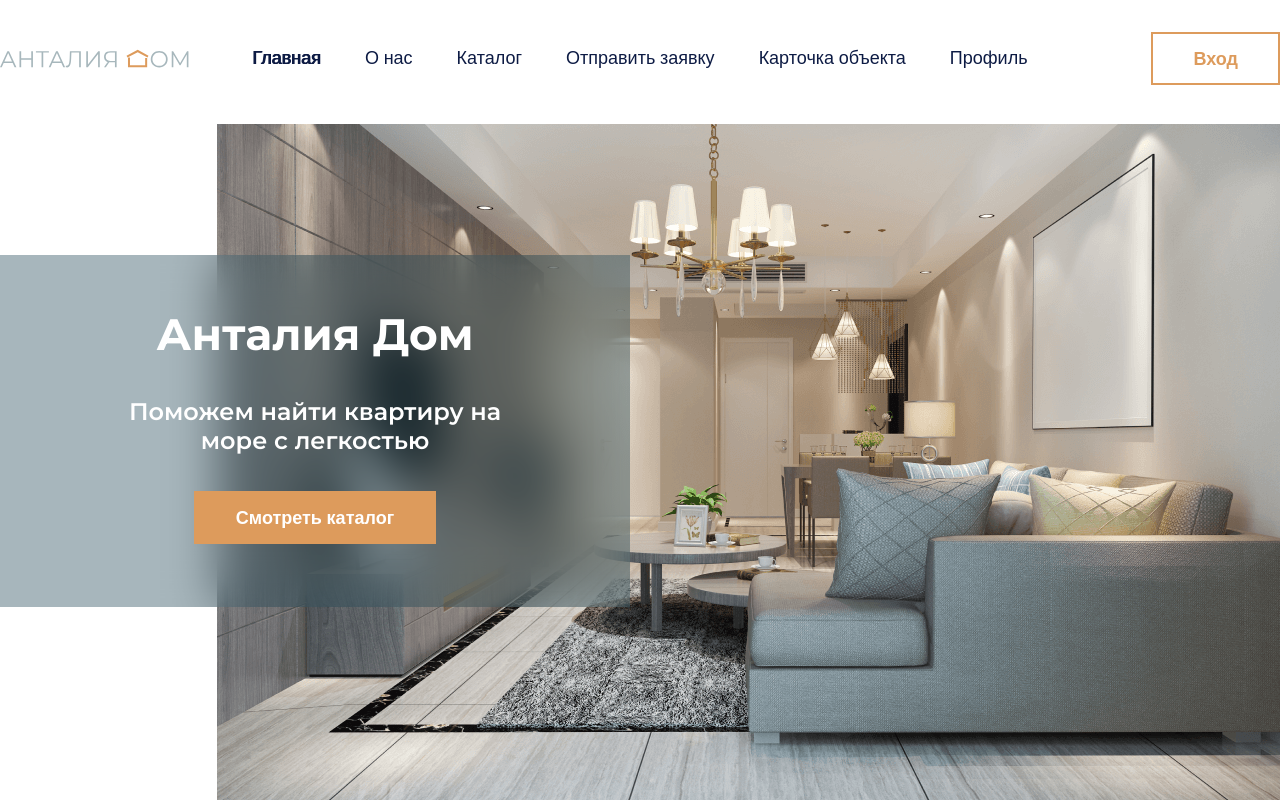
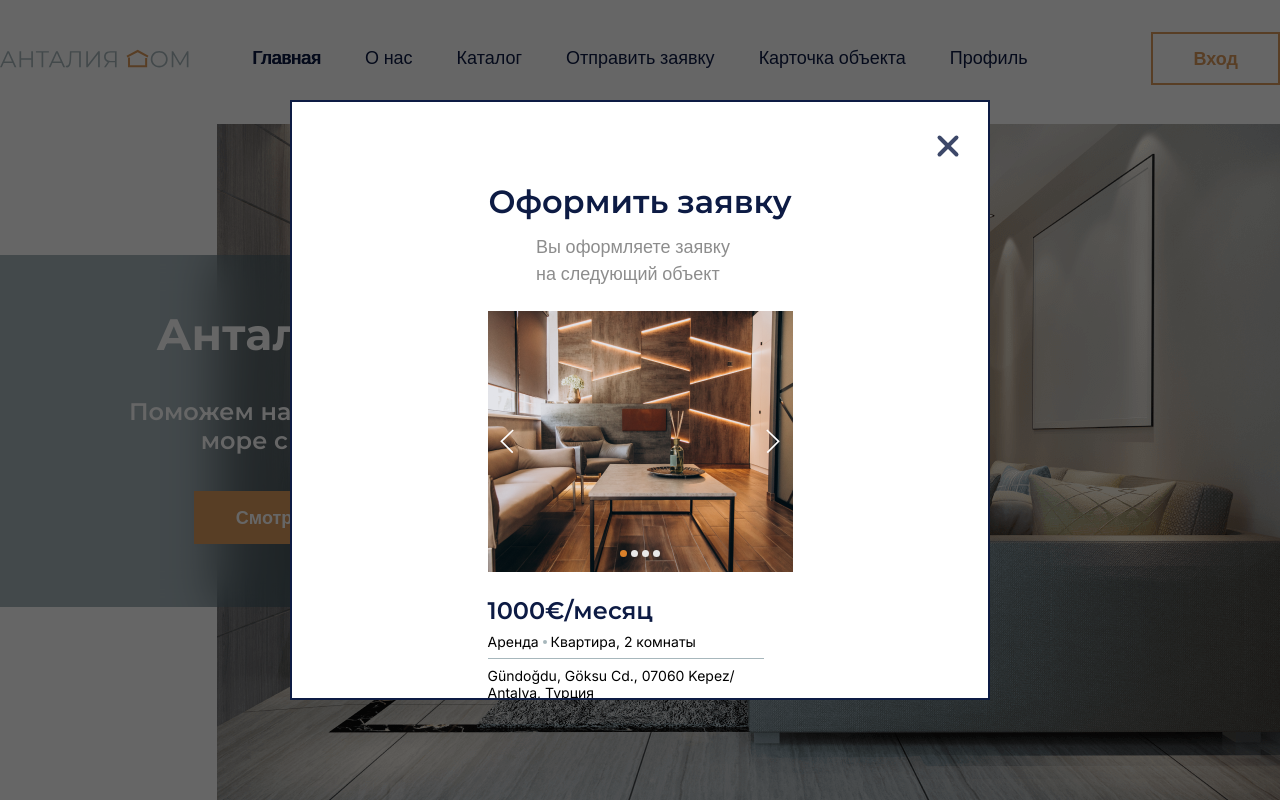
Before and after one commit to antaliadom-team/frontend, a React (Create React App) app: page / in a window 1280 px wide. Shown: the top 800 px of the page. Built offline with nearby package versions, Linux system fonts and the light colour scheme.

Commit message:
написал хук для валидации

```diff
--- a/src/components/app/app.jsx
+++ b/src/components/app/app.jsx
@@ -9,7 +9,7 @@ import Modal from "../modal/modal";
 import ObjectForm from "../forms/object-form";
 
 const App = () => {
-  const [modal, setModal] = useState(false);
+  const [modal, setModal] = useState(true);
 
   const modalClose = () => {
     setModal(false);
@@ -18,7 +18,9 @@ const App = () => {
   if (modal) {
     const x = window.scrollX;
     const y = window.scrollY;
-    window.onscroll = () => {window.scrollTo(x, y)}
+    window.onscroll = () => {
+      window.scrollTo(x, y);
+    };
   } else {
     window.onscroll = () => {};
   }
--- /dev/null
+++ b/src/components/hooks/formValidation.jsx
@@ -0,0 +1,32 @@
+import { useState } from "react";
+import { regularEmail } from "../../services/consts";
+
+export function useFormValidation() {
+  const [values, setValues] = useState({});
+  const [errors, setErrors] = useState({});
+  const [isValid, setIsValid] = useState(false);
+
+  function handleChange(e) {
+    const { name, value } = e.target;
+    setValues({ ...values, [name]: value });
+    setErrors({ ...errors, [name]: e.target.validationMessage });
+    if (name === "email") {
+      setIsValid(
+        regularEmail.test(value) &&
+          e.target.closest(".main-form_mainForm__form__LkiO9").checkValidity()
+      );
+    } else {
+      setIsValid(
+        e.target.closest(".main-form_mainForm__form__LkiO9").checkValidity()
+      );
+    }
+  }
+
+  function resetErrors(data) {
+    setValues(data);
+    setErrors({});
+    setIsValid(true);
+  }
+
+  return { values, handleChange, errors, isValid, resetErrors, setValues };
+}
--- a/src/components/ui/inputs/text/text-input.jsx
+++ b/src/components/ui/inputs/text/text-input.jsx
@@ -1,40 +1,32 @@
 import React, { useRef, useState } from "react";
+import { useFormValidation } from "../../../hooks/formValidation";
 import styles from "./text.module.css";
 
 const TextInput = ({ text, placeholder, disabled = false }) => {
-  const inputRef = useRef(null);
-  const [value, setValue] = useState("");
-  const [error, setError] = useState(false);
-  const [warning, setWarning] = useState("");
+  const { values, handleChange, errors, isValid, resetErrors } =
+    useFormValidation({});
 
-  const handleChange = (e) => {
-    e.preventDefault();
-    setValue(() => e.target.value);
-    const reg = /[/!$()*+.<>?^{|}_0-9]/;
-    const match = inputRef.current.value.match(reg);
-    if (match) {
-      setError(true)
-    } else {
-      setError(false);
-      setWarning("");
-    }
-  };
+  React.useEffect(() => {
+    resetErrors({ name: "", email: "" });
+  }, []);
 
   return (
     <div className={styles.wrapper}>
       <label className={styles.field}>
         <span className={styles.text}>{text}</span>
         <input
-          className={!warning ? styles.input : styles.warning}
+          className={`${styles.input} ${isValid ? "" : styles.warning}`}
           type="text"
-          ref={inputRef}
+          id="name"
+          name="name"
           onChange={handleChange}
-          onBlur={()=> error && setWarning(styles.warning)}
-          value={value}
+          value={values.name || ""}
           placeholder={disabled ? null : placeholder}
-          disabled={disabled}
+          required
         />
-        <span className={error ? styles.error : styles.hide}>Ошибка</span>
+        <span className={!isValid ? styles.error : styles.hide}>
+          {errors.name}
+        </span>
       </label>
     </div>
   );
--- a/src/components/ui/inputs/text/text.module.css
+++ b/src/components/ui/inputs/text/text.module.css
@@ -10,6 +10,7 @@
 }
 
 .wrapper {
+    position: relative;
     padding-bottom: 18px;
 }
 
@@ -48,6 +49,8 @@
 }
 
 .error {
+    position: absolute;
+    bottom: 0;
     display: block;
     opacity: 1;
     font-family: "Inter", sans-serif;
@@ -59,7 +62,6 @@
 }
 
 .hide {
-    composes: error;
     opacity: 0;
     transition: opacity 0.3s, transform 0.3s;
     transform: translate(0, 10px);
@@ -68,7 +70,6 @@
 .warning {
     color: #f0000f;
     border-color: #ff4850;
-    composes: input;
 }
 
 .warning:focus {
--- /dev/null
+++ b/src/services/consts.jsx
@@ -0,0 +1,2 @@
+export const regularEmail =
+  /^([A-Za-z0-9_\.-]+)@([a-z0-9_\.-]+)\.([a-z]{2,3})$/;
```
